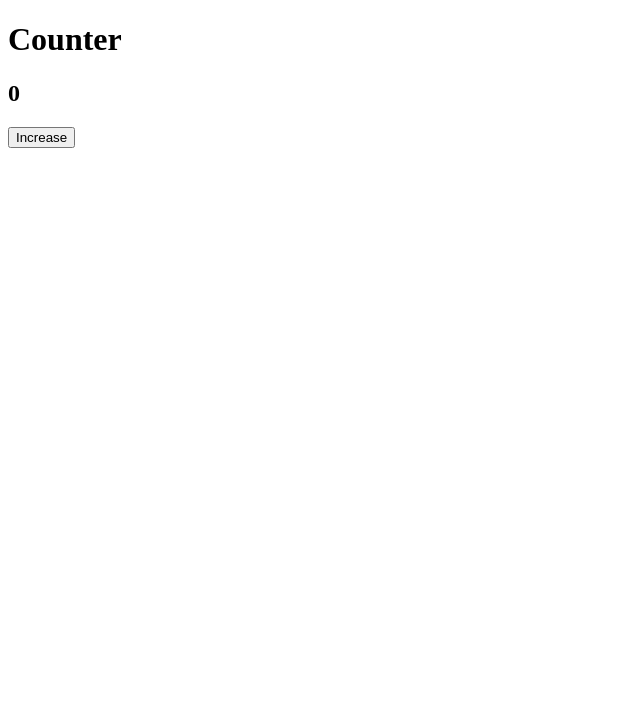
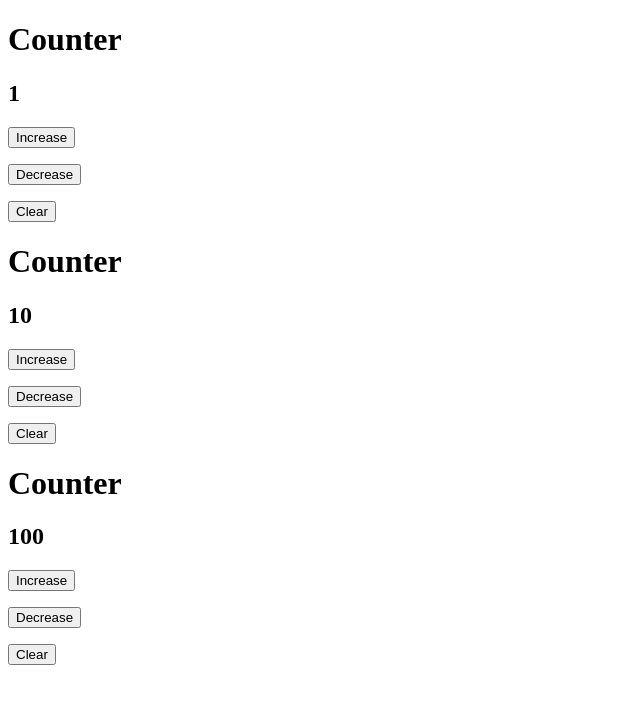
Before and after one commit to MartynaBartniczak/React, a React (Create React App) app: page / in a window 1280 px wide. Shown: the top 704 px of the page, without its empty margins (0-640 px from the left). Built offline with nearby package versions, Linux system fonts and the light colour scheme.

Commit message:
react workbook

```diff
--- a/src/components/App.js
+++ b/src/components/App.js
@@ -6,7 +6,9 @@ export default class App extends React.Component {
   render() {
     return (
       <div>
-        <Counter />
+        <Counter initialValue={1} />
+        <Counter initialValue={10} />
+        <Counter initialValue={100} delta={100}/>
       </div>
     )
   }
--- a/src/components/Counter.js
+++ b/src/components/Counter.js
@@ -3,14 +3,29 @@ import React from 'react'
 export default class Counter extends React.Component {
 
   state = {
-    value: 0
+    value: this.props.initialValue
+  }
+
+  updateValue = (delta) => {
+    this.setState ({
+      value: this.state.value + delta  * (this.props.delta || 1)
+      }
+    )
   }
 
   handleIncrementClick = () => {
-    this.setState({
-      value: this.state.value + 1
-    })
-  }
+      this.updateValue(1)
+    }
+
+    handelDecrementClick = () => {
+      this.updateValue(-1)
+    }
+
+    handelresetClick = () => {
+      this.setState({
+        value: this.props.initialValue
+      })
+    }
 
   render() {
     return (
@@ -23,6 +38,19 @@ export default class Counter extends React.Component {
           >
             Increase
           </button>
+          <p />
+          <button
+            onClick={this.handelDecrementClick}
+            >
+            Decrease
+          </button>
+          <p />
+          <button
+              onClick={this.handelresetClick}
+          >
+            Clear
+          </button>
+
         </div>
       </div>
     )
```
Also changed, not shown: package.json (line endings or trailing spaces).
